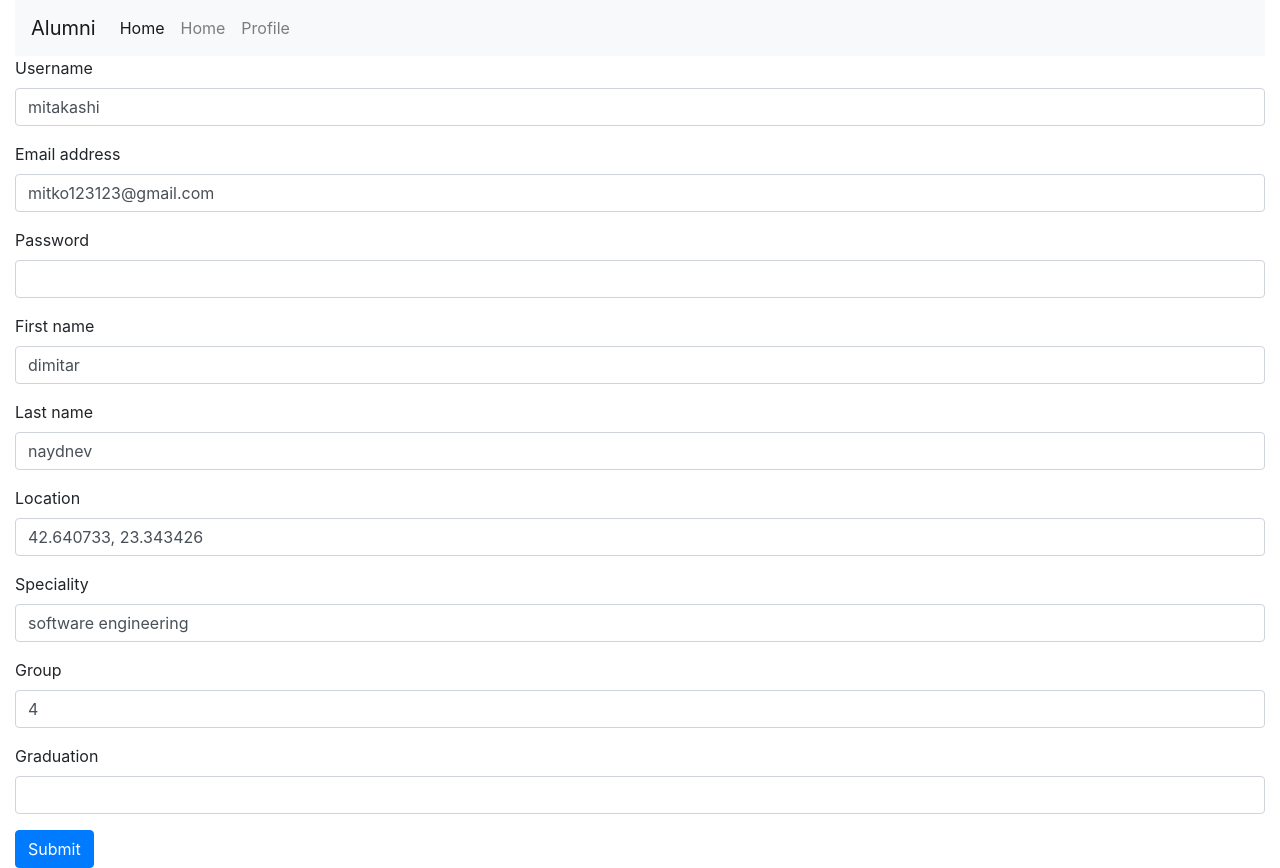
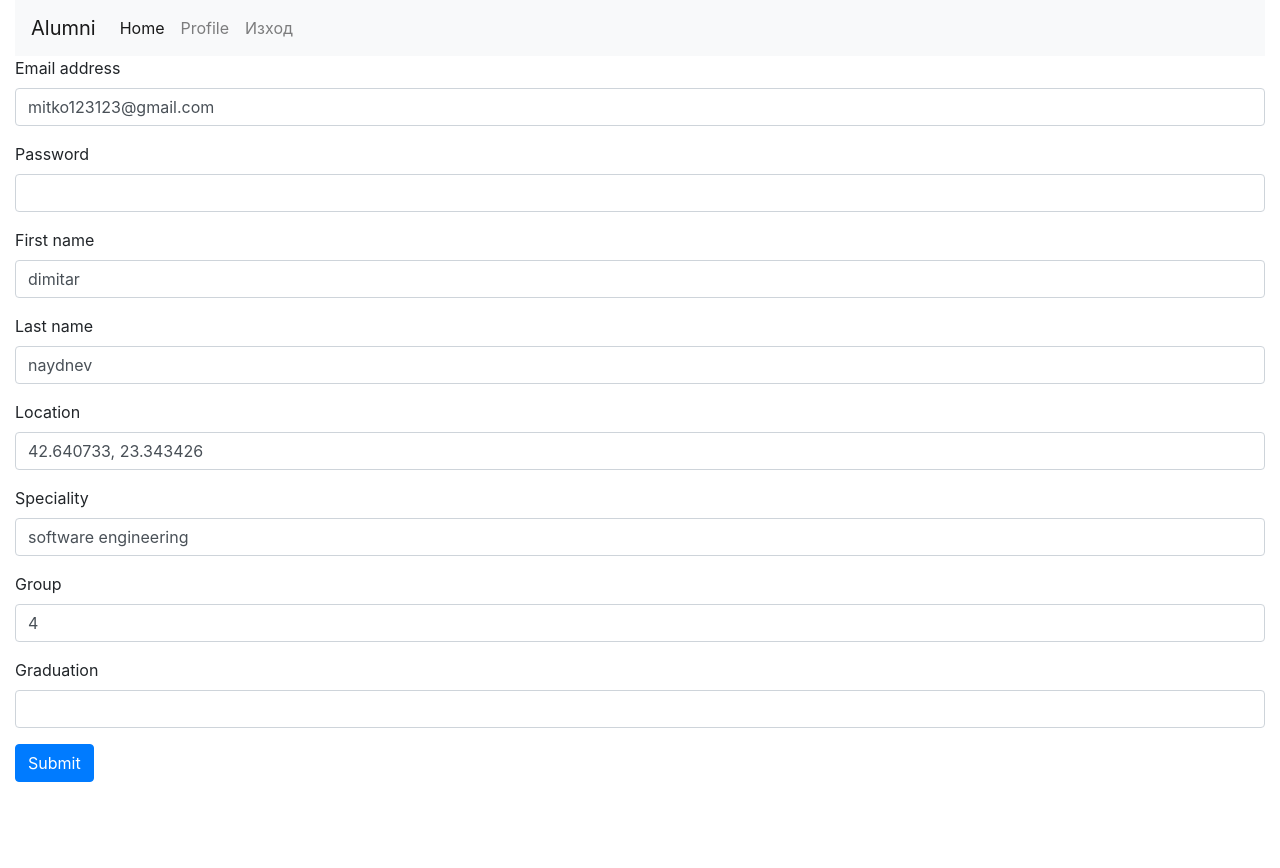
Before and after one commit to akyoseva/Alumni-club, a PHP site: page /profile.php in a window 1280 px wide. After the commit the page ends 782 px from the top, so only its background shows below. Run offline with PHP 8.4, Linux system fonts and the light colour scheme; a user stored in the database is signed in; data comes from the database, SQL or seed files in the repository.

Commit message:
add logout.php update buttons login, logout, profile

```diff
--- a/includes/header.php
+++ b/includes/header.php
@@ -1,13 +1,22 @@
+<?php
+session_start();
+include 'includes/db.php';
+?>
+
+
 <!DOCTYPE html>
 <html lang="en">
+
 <head>
   <meta charset="UTF-8">
   <meta name="viewport" content="width=device-width, initial-scale=1.0">
   <title>Алумни клуб</title>
   <link rel="stylesheet" href="https://stackpath.bootstrapcdn.com/bootstrap/4.5.0/css/bootstrap.min.css" integrity="sha384-9aIt2nRpC12Uk9gS9baDl411NQApFmC26EwAOH8WgZl5MYYxFfc+NcPb1dKGj7Sk" crossorigin="anonymous">
 </head>
+
 <body>
   <div class="container-fluid">
+
     <nav class="navbar navbar-expand-lg navbar-light bg-light">
       <a class="navbar-brand" href="#">Alumni</a>
       <button class="navbar-toggler" type="button" data-toggle="collapse" data-target="#navbarSupportedContent" aria-controls="navbarSupportedContent" aria-expanded="false" aria-label="Toggle navigation">
@@ -19,16 +28,32 @@
           <li class="nav-item active">
             <a class="nav-link" href="#">Home <span class="sr-only">(current)</span></a>
           </li>
+
+          <?php if (!isset($_SESSION["username"])) {         ?>
+
             <li class="nav-item">
-        <a class="nav-link" href="index.php">Home</a>
+              <a class="nav-link" href="login.php">Login</a>
             </li>
+
+          <?php      }        ?>
+
+          <?php if (isset($_SESSION["username"])) {          ?>
             <li class="nav-item">
               <a class="nav-link" href="profile.php">Profile</a>
             </li>
+
+          <?php          }          ?>
+
+          <?php if (isset($_SESSION["username"])) {          ?>
+
+            <li class="nav-item">
+              <a class="nav-link" href="logout.php">Изход</a>
+            </li>
+
+          <?php          }          ?>
+
+
         </ul>
 
       </div>
     </nav>
-<?php
-session_start();
-include 'includes/db.php';
--- /dev/null
+++ b/logout.php
@@ -0,0 +1,6 @@
+<?php
+session_start();
+session_destroy();
+
+header("location:index.php");
+?>
--- a/profile.php
+++ b/profile.php
@@ -9,7 +9,7 @@ $user = $stmt->fetch();
 $coordinates = unpack('x/x/x/x/corder/Ltype/dlat/dlon', $user['location']);
 
 if (isset($_POST['save'])) {
-  $username = htmlspecialchars($_POST['username']);
+  $username = htmlspecialchars($_SESSION['username']);
   $email = htmlspecialchars($_POST['email']);
   $password = htmlspecialchars($_POST['password']);
   $first_name = htmlspecialchars($_POST['first_name']);
@@ -20,9 +20,17 @@ if (isset($_POST['save'])) {
   $group = htmlspecialchars($_POST['group']);
   $graduation = htmlspecialchars($_POST['graduation']);
 
-  $stmt = $pdo->prepare('UPDATE users
-                        SET(email = :email, last_name =:last_name, first_name = :first_name, uni_group = :group, password = :password, graduation = :graduation, speciality= :speciality, location= Point(:location))
-                        WHERE username = :username ');
+  $stmt = $pdo->prepare("UPDATE users
+                        SET email = :email,
+                          last_name =:last_name,
+                          first_name = :first_name,
+                          uni_group = :group,
+                          password = :password,
+                          graduation = :graduation,
+                          speciality= :speciality
+                          -- location= Point(:location)
+
+                        WHERE username = :username ");
   $stmt->execute([
     'username' => $username,
     'email' => $email,
@@ -31,18 +39,15 @@ if (isset($_POST['save'])) {
     'last_name' => $last_name,
     'graduation' => $graduation,
     'group' => $group,
-    'speciality' => $username,
-    'location' => $location
+    'speciality' => $speciality,
+    // 'location' => $location
   ]);
-  var_dump($stmt->errorInfo());
+  // var_dump($stmt->errorInfo());die();
+  header("location:profile.php");
 }
 ?>
 
 <form method="POST">
-  <div class="form-group">
-    <label for="username">Username</label>
-    <input name="username" value="<?php echo $user['username']; ?>" type="text" class="form-control" id="username">
-  </div>
   <div class="form-group">
     <label for="email">Email address</label>
     <input name="email" value="<?php echo $user['email']; ?>" type="email" class="form-control" id="email">
```
Lines whose indentation alone changed are shown as unchanged.
